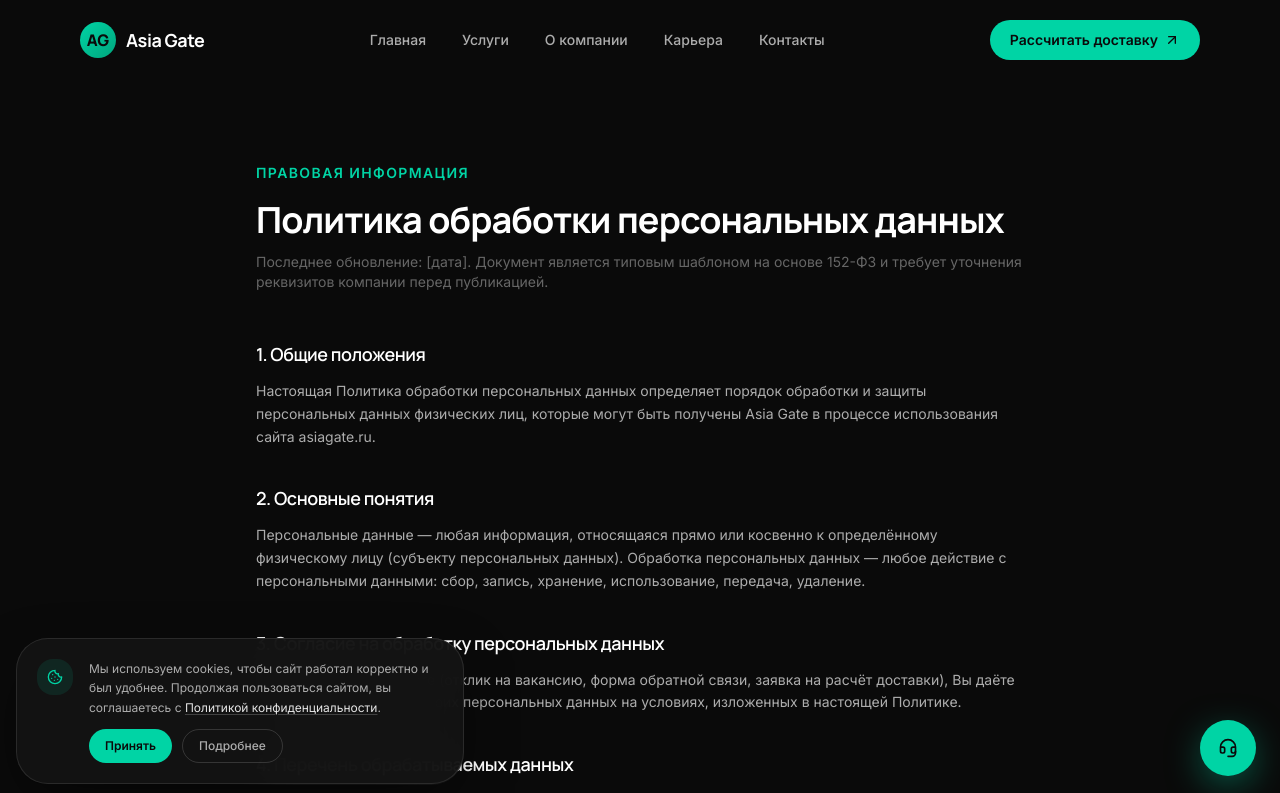
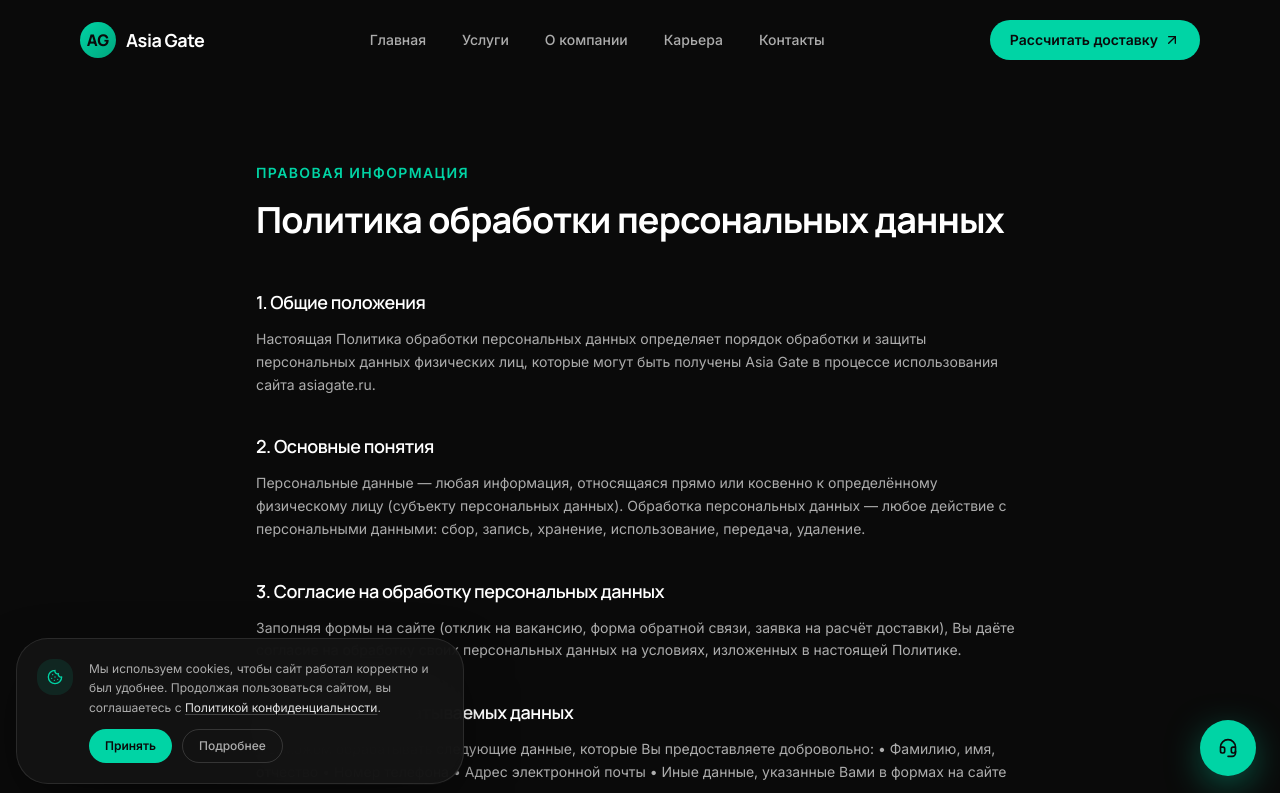
Before and after one commit to dmitryulyanovv/asiagate, a Next.js app: page /personal-data in a window 1280 px wide. Shown: the top 793 px of the page. Built offline with nearby package versions, Linux system fonts and the light colour scheme.

Commit message:
Remove last update notice from personal data policy
Removed outdated update information from personal data policy.

```diff
--- a/app/personal-data/page.tsx
+++ b/app/personal-data/page.tsx
@@ -71,10 +71,7 @@ export default function PersonalDataPage() {
             Политика обработки персональных данных
           </h1>
           <p className="mt-3 text-sm text-[#666666]">
-            Последнее обновление: [дата]. Документ является типовым шаблоном
-            на основе 152-ФЗ и требует уточнения реквизитов компании перед
-            публикацией.
-          </p>
+            </p>
 
           <div className="mt-12 flex flex-col gap-9">
             {SECTIONS.map((s) => (
```
